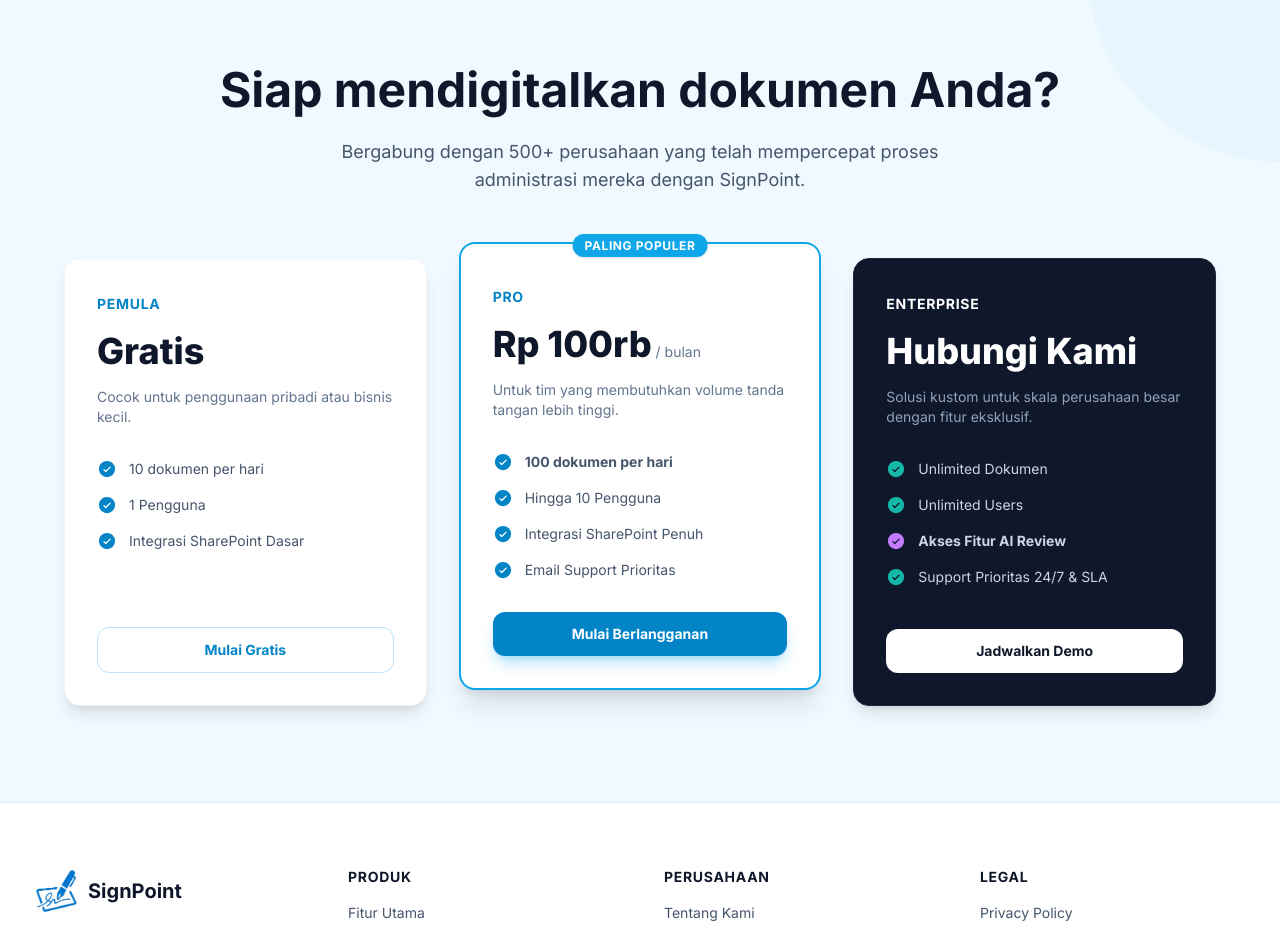
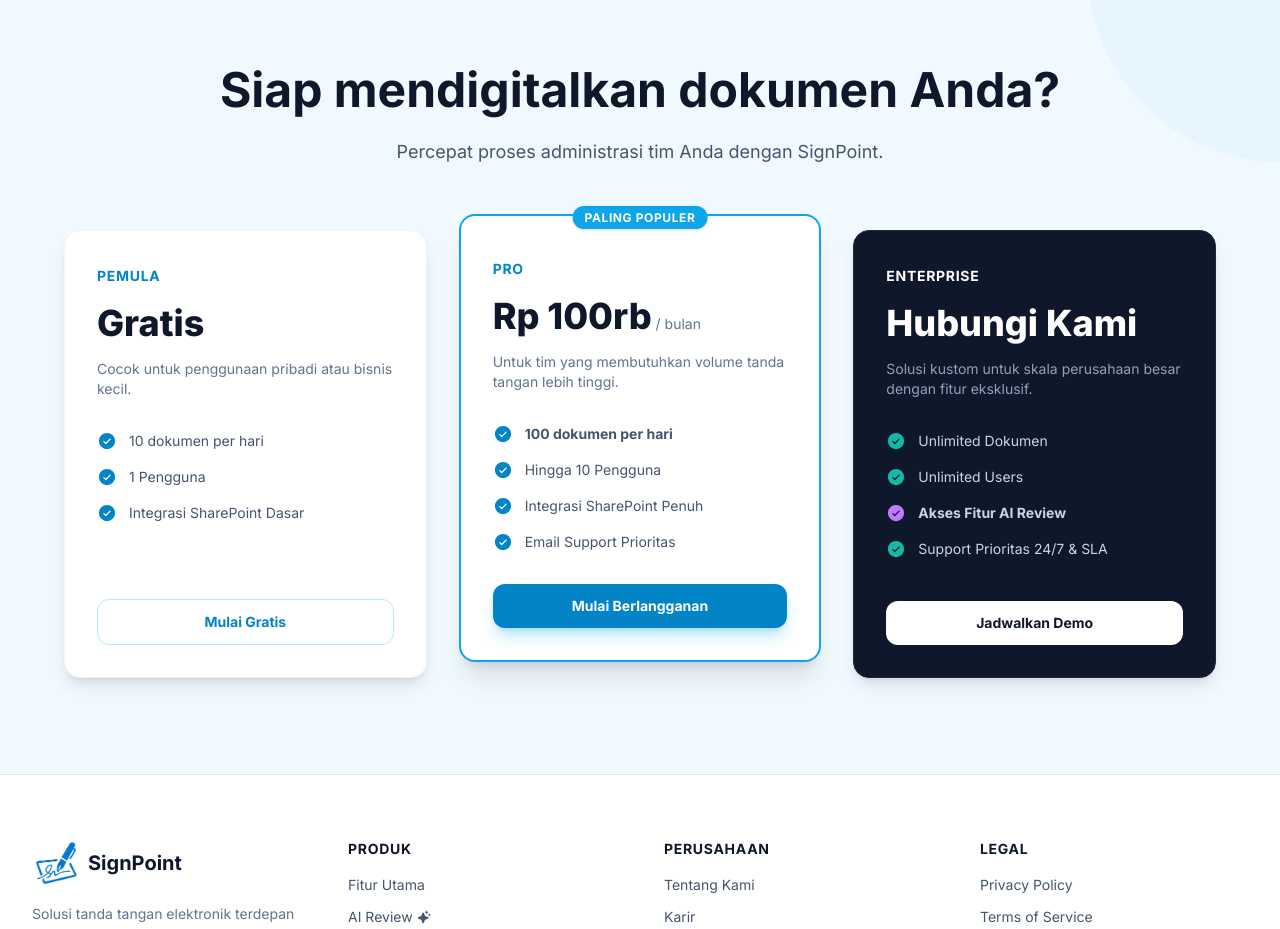
Before and after one commit to naufalkhaddafy/signpoint, a Next.js app: page / in a window 1280 px wide. Shown: the part 3280-4209 px from the top of the page. Built offline with nearby package versions, Linux system fonts and the light colour scheme.

Commit message:
copy: remove unverifiable traction claim in pricing section
- drop '500+ perusahaan' customer-count claim

```diff
--- a/src/components/sections/PricingSection.tsx
+++ b/src/components/sections/PricingSection.tsx
@@ -14,7 +14,7 @@ export function PricingSection() {
             Siap mendigitalkan dokumen Anda?
           </h2>
           <p className="text-base sm:text-lg text-slate-600 max-w-2xl mx-auto">
-            Bergabung dengan 500+ perusahaan yang telah mempercepat proses administrasi mereka dengan SignPoint.
+            Percepat proses administrasi tim Anda dengan SignPoint.
           </p>
         </div>
 
```
